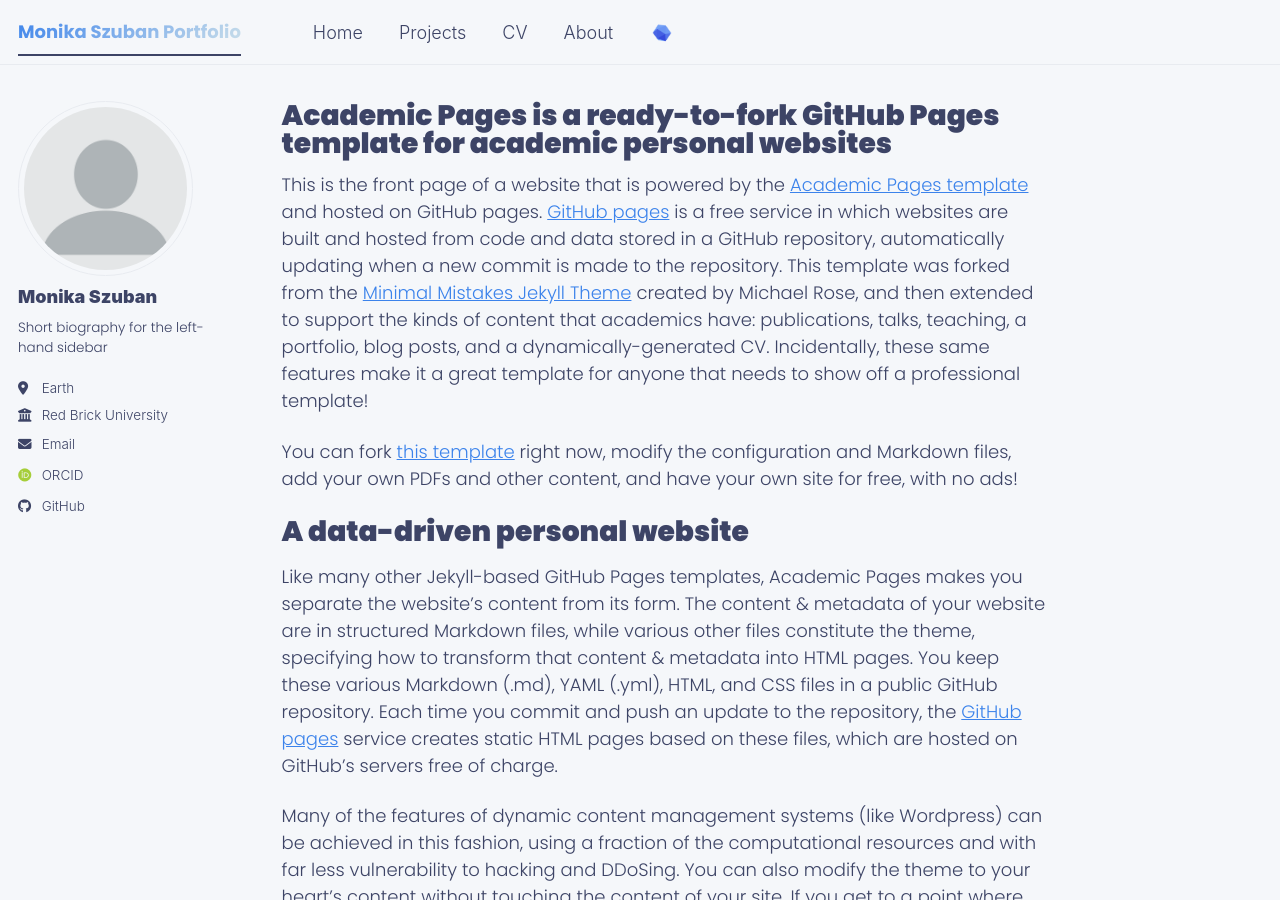
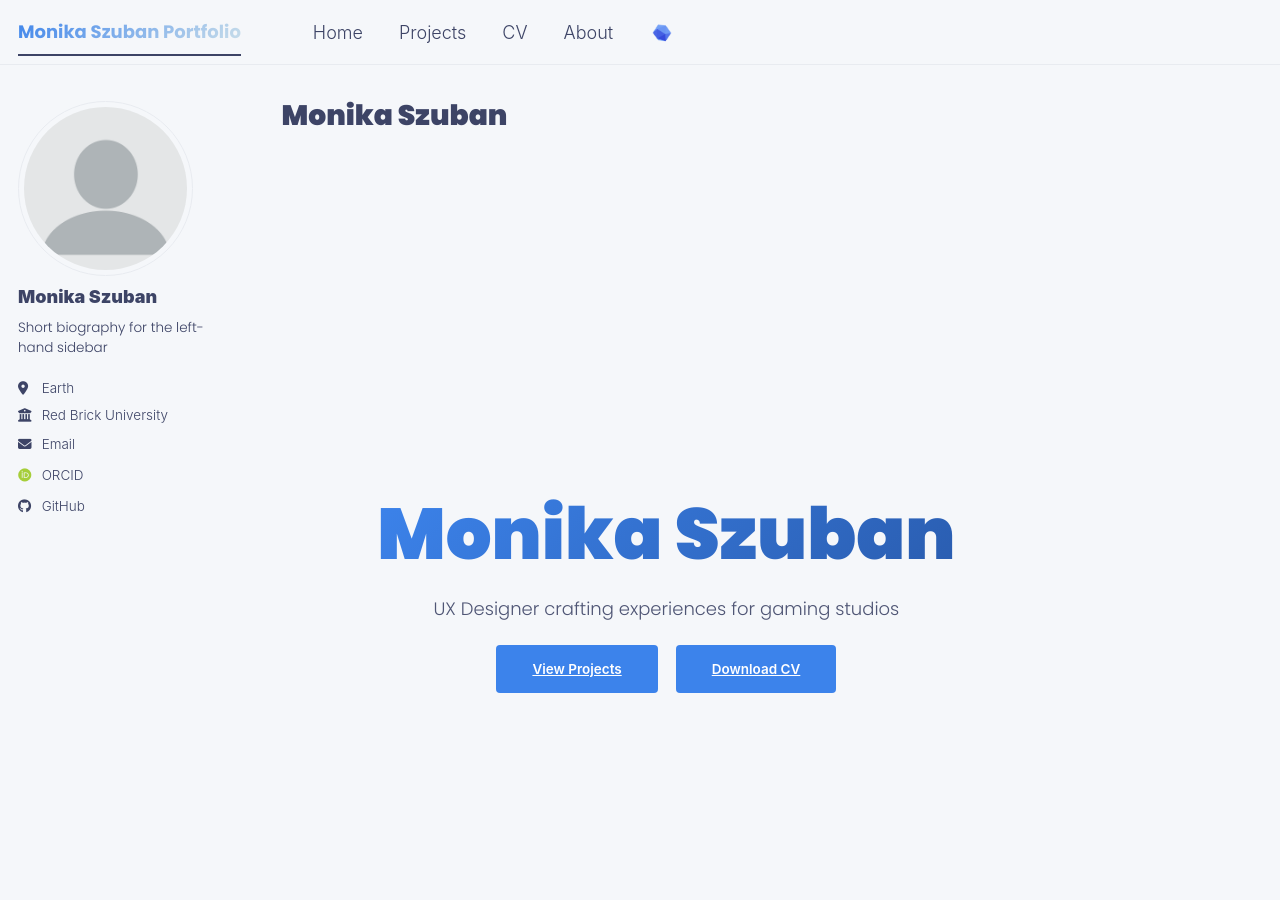
Before and after one commit to Mos6318/HackathonSecondTry, a Jekyll site: the page built from _pages/about.md, in a window 1280 px wide and 900 px high. Built offline with Jekyll 4.4.1, drawn with Linux system fonts in a browser that asks for light colours; some web fonts are replaced; a script bundle is joined from its source files by our own code; library files that are not in the unit come from our copies; some of the changed text lies outside the part shown.

Commit message:
Implement single-page layout with Home/Projects/About sections and smooth scroll

```diff
--- a/_data/navigation.yml
+++ b/_data/navigation.yml
@@ -9,13 +9,13 @@
 
 main:
   - title: "Home"
-    url: /
+    url: /#home
 
   - title: "Projects"
-    url: /portfolio/
+    url: /#projects
 
   - title: "CV"
     url: /cv/
 
   - title: "About"
-    url: /about/
+    url: /#about
--- a/_pages/about.md
+++ b/_pages/about.md
@@ -1,56 +1,154 @@
 ---
 permalink: /
-title: "Academic Pages is a ready-to-fork GitHub Pages template for academic personal websites"
+title: "Monika Szuban"
 author_profile: true
 redirect_from:
   - /about/
   - /about.html
 ---
 
-This is the front page of a website that is powered by the [Academic Pages template](https://github.com/academicpages/academicpages.github.io) and hosted on GitHub pages. [GitHub pages](https://pages.github.com) is a free service in which websites are built and hosted from code and data stored in a GitHub repository, automatically updating when a new commit is made to the repository. This template was forked from the [Minimal Mistakes Jekyll Theme](https://mmistakes.github.io/minimal-mistakes/) created by Michael Rose, and then extended to support the kinds of content that academics have: publications, talks, teaching, a portfolio, blog posts, and a dynamically-generated CV. Incidentally, these same features make it a great template for anyone that needs to show off a professional template!
+<section id="home" class="hero-section">
+  <div class="hero-content">
+    <h1 class="hero-title">Monika Szuban</h1>
+    <p class="hero-tagline">UX Designer crafting experiences for gaming studios</p>
+    <div class="hero-cta">
+      <a href="#projects" class="btn btn-primary">View Projects</a>
+      <a href="/cv/" class="btn btn-secondary">Download CV</a>
+    </div>
+  </div>
+</section>
 
- You can fork [this template](https://github.com/academicpages/academicpages.github.io) right now, modify the configuration and Markdown files, add your own PDFs and other content, and have your own site for free, with no ads!
+<section id="projects" class="projects-section">
+  <h2>Projects</h2>
+  <div class="projects-grid">
+    {% for post in site.portfolio %}
+      {% include archive-single.html %}
+    {% endfor %}
+  </div>
+</section>
 
-A data-driven personal website
-======
-Like many other Jekyll-based GitHub Pages templates, Academic Pages makes you separate the website's content from its form. The content & metadata of your website are in structured Markdown files, while various other files constitute the theme, specifying how to transform that content & metadata into HTML pages. You keep these various Markdown (.md), YAML (.yml), HTML, and CSS files in a public GitHub repository. Each time you commit and push an update to the repository, the [GitHub pages](https://pages.github.com/) service creates static HTML pages based on these files, which are hosted on GitHub's servers free of charge.
+<section id="about" class="about-section">
+  <h2>About Me</h2>
+  <div class="about-content">
+    <p>Welcome to my portfolio! I'm a UX Designer passionate about creating engaging experiences for the gaming industry.</p>
 
-Many of the features of dynamic content management systems (like Wordpress) can be achieved in this fashion, using a fraction of the computational resources and with far less vulnerability to hacking and DDoSing. You can also modify the theme to your heart's content without touching the content of your site. If you get to a point where you've broken something in Jekyll/HTML/CSS beyond repair, your Markdown files describing your talks, publications, etc. are safe. You can rollback the changes or even delete the repository and start over - just be sure to save the Markdown files! You can also write scripts that process the structured data on the site, such as [this one](https://github.com/academicpages/academicpages.github.io/blob/master/talkmap.ipynb) that analyzes metadata in pages about talks to display [a map of every location you've given a talk](https://academicpages.github.io/talkmap.html).
+    <h3>What I Do</h3>
+    <p>I specialize in user experience design, focusing on creating intuitive and engaging interfaces that enhance player experiences.</p>
 
-For those users that need more advanced functionality, the template also supports the following popular tools:
-- [MathJax](https://www.mathjax.org/) for mathematical equations
-- [Mermaid](https://mermaid.js.org/) for diagraming
-- [Plotly](https://plotly.com/javascript/) for plotting
+    <h3>Get In Touch</h3>
+    <p>Interested in working together? Feel free to reach out through any of the social links in the sidebar, or check out my full CV for more details about my experience and skills.</p>
+  </div>
+</section>
 
-Getting started
-======
-1. Register a GitHub account if you don't have one and confirm your e-mail (required!)
-1. Fork [this template](https://github.com/academicpages/academicpages.github.io) by clicking the "Use this template" button in the top right.
-1. Go to the repository's settings (rightmost item in the tabs that start with "Code", should be below "Unwatch"). Rename the repository "[your GitHub username].github.io", which will also be your website's URL.
-1. Set site-wide configuration and create content & metadata (see below -- also see [this set of diffs](https://archive.is/3TPas) showing what files were changed to set up [an example site](https://getorg-testacct.github.io) for a user with the username "getorg-testacct")
-1. Upload any files (like PDFs, .zip files, etc.) to the files/ directory. They will appear at https://[your GitHub username].github.io/files/example.pdf.
-1. Check status by going to the repository settings, in the "GitHub pages" section
+<style>
+/* Hero Section */
+.hero-section {
+  min-height: 100vh;
+  display: flex;
+  align-items: center;
+  justify-content: center;
+  text-align: center;
+  padding: 2rem;
+}
 
-Site-wide configuration
-------
-The main configuration file for the site is in the base directory in [_config.yml](https://github.com/academicpages/academicpages.github.io/blob/master/_config.yml), which defines the content in the sidebars and other site-wide features. You will need to replace the default variables with ones about yourself and your site's github repository. The configuration file for the top menu is in [_data/navigation.yml](https://github.com/academicpages/academicpages.github.io/blob/master/_data/navigation.yml). For example, if you don't have a portfolio or blog posts, you can remove those items from that navigation.yml file to remove them from the header.
+.hero-title {
+  font-size: 4rem;
+  font-weight: 900;
+  margin-bottom: 1rem;
+  background: linear-gradient(135deg, var(--global-link-color), var(--global-link-color-hover));
+  -webkit-background-clip: text;
+  -webkit-text-fill-color: transparent;
+  background-clip: text;
+}
 
-Create content & metadata
-------
-For site content, there is one Markdown file for each type of content, which are stored in directories like _publications, _talks, _posts, _teaching, or _pages. For example, each talk is a Markdown file in the [_talks directory](https://github.com/academicpages/academicpages.github.io/tree/master/_talks). At the top of each Markdown file is structured data in YAML about the talk, which the theme will parse to do lots of cool stuff. The same structured data about a talk is used to generate the list of talks on the [Talks page](https://academicpages.github.io/talks), each [individual page](https://academicpages.github.io/talks/2012-03-01-talk-1) for specific talks, the talks section for the [CV page](https://academicpages.github.io/cv), and the [map of places you've given a talk](https://academicpages.github.io/talkmap.html) (if you run this [python file](https://github.com/academicpages/academicpages.github.io/blob/master/talkmap.py) or [Jupyter notebook](https://github.com/academicpages/academicpages.github.io/blob/master/talkmap.ipynb), which creates the HTML for the map based on the contents of the _talks directory).
+.hero-tagline {
+  font-size: 1.5rem;
+  margin-bottom: 2rem;
+  opacity: 0.9;
+}
 
-**Markdown generator**
+.hero-cta {
+  display: flex;
+  gap: 1rem;
+  justify-content: center;
+  flex-wrap: wrap;
+}
 
-The repository includes [a set of Jupyter notebooks](https://github.com/academicpages/academicpages.github.io/tree/master/markdown_generator
-) that converts a CSV containing structured data about talks or presentations into individual Markdown files that will be properly formatted for the Academic Pages template. The sample CSVs in that directory are the ones I used to create my own personal website at stuartgeiger.com. My usual workflow is that I keep a spreadsheet of my publications and talks, then run the code in these notebooks to generate the Markdown files, then commit and push them to the GitHub repository.
+.btn {
+  padding: 0.75rem 2rem;
+  border-radius: 4px;
+  text-decoration: none;
+  font-weight: 600;
+  transition: all 0.3s ease;
+}
 
-How to edit your site's GitHub repository
-------
-Many people use a git client to create files on their local computer and then push them to GitHub's servers. If you are not familiar with git, you can directly edit these configuration and Markdown files directly in the github.com interface. Navigate to a file (like [this one](https://github.com/academicpages/academicpages.github.io/blob/master/_talks/2012-03-01-talk-1.md) and click the pencil icon in the top right of the content preview (to the right of the "Raw | Blame | History" buttons). You can delete a file by clicking the trashcan icon to the right of the pencil icon. You can also create new files or upload files by navigating to a directory and clicking the "Create new file" or "Upload files" buttons.
+.btn-primary {
+  background: var(--global-link-color);
+  color: white;
+}
 
-Example: editing a Markdown file for a talk
-![Editing a Markdown file for a talk](/images/editing-talk.png)
+.btn-primary:hover {
+  background: var(--global-link-color-hover);
+  transform: translateY(-2px);
+}
 
-For more info
-------
-More info about configuring Academic Pages can be found in [the guide](https://academicpages.github.io/markdown/), the [growing wiki](https://github.com/academicpages/academicpages.github.io/wiki), and you can always [ask a question on GitHub](https://github.com/academicpages/academicpages.github.io/discussions). The [guides for the Minimal Mistakes theme](https://mmistakes.github.io/minimal-mistakes/docs/configuration/) (which this theme was forked from) might also be helpful.
+.btn-secondary {
+  border: 2px solid var(--global-link-color);
+  color: var(--global-link-color);
+}
+
+.btn-secondary:hover {
+  background: var(--global-link-color);
+  color: white;
+  transform: translateY(-2px);
+}
+
+/* Projects Section */
+.projects-section {
+  padding: 4rem 2rem;
+  min-height: 100vh;
+}
+
+.projects-section h2 {
+  font-size: 2.5rem;
+  margin-bottom: 2rem;
+  text-align: center;
+}
+
+.projects-grid {
+  max-width: 1200px;
+  margin: 0 auto;
+}
+
+/* About Section */
+.about-section {
+  padding: 4rem 2rem;
+  min-height: 100vh;
+}
+
+.about-section h2 {
+  font-size: 2.5rem;
+  margin-bottom: 2rem;
+  text-align: center;
+}
+
+.about-content {
+  max-width: 800px;
+  margin: 0 auto;
+  line-height: 1.8;
+}
+
+.about-content h3 {
+  margin-top: 2rem;
+  margin-bottom: 1rem;
+}
+
+/* Smooth Scroll */
+html {
+  scroll-behavior: smooth;
+}
+
+section {
+  scroll-margin-top: 70px; /* Account for fixed header */
+}
+</style>
```
